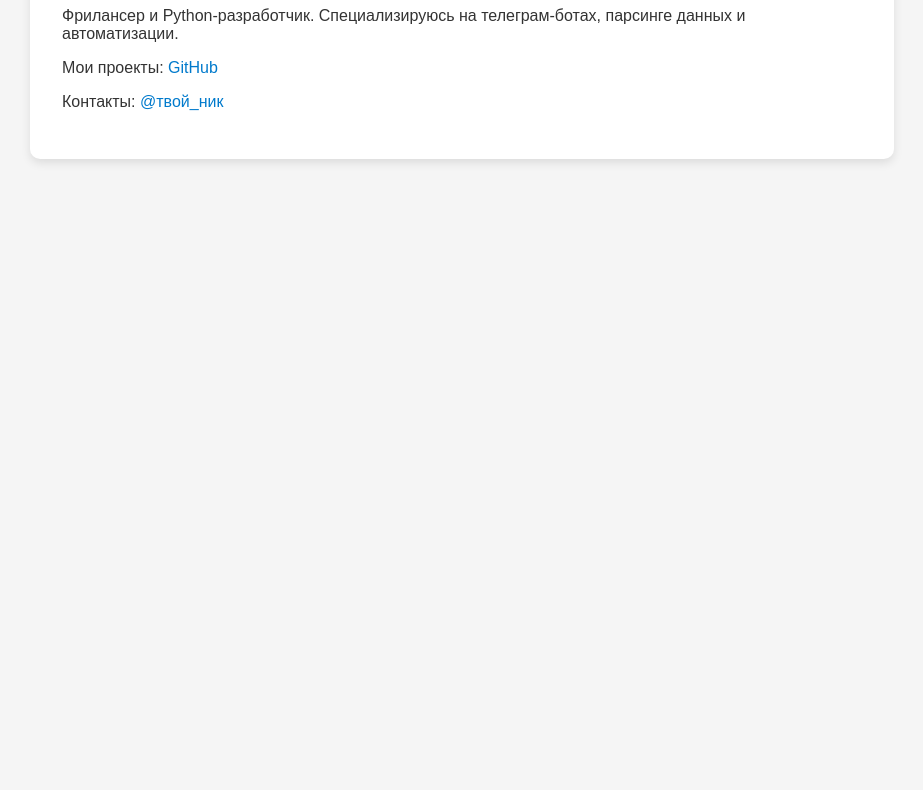
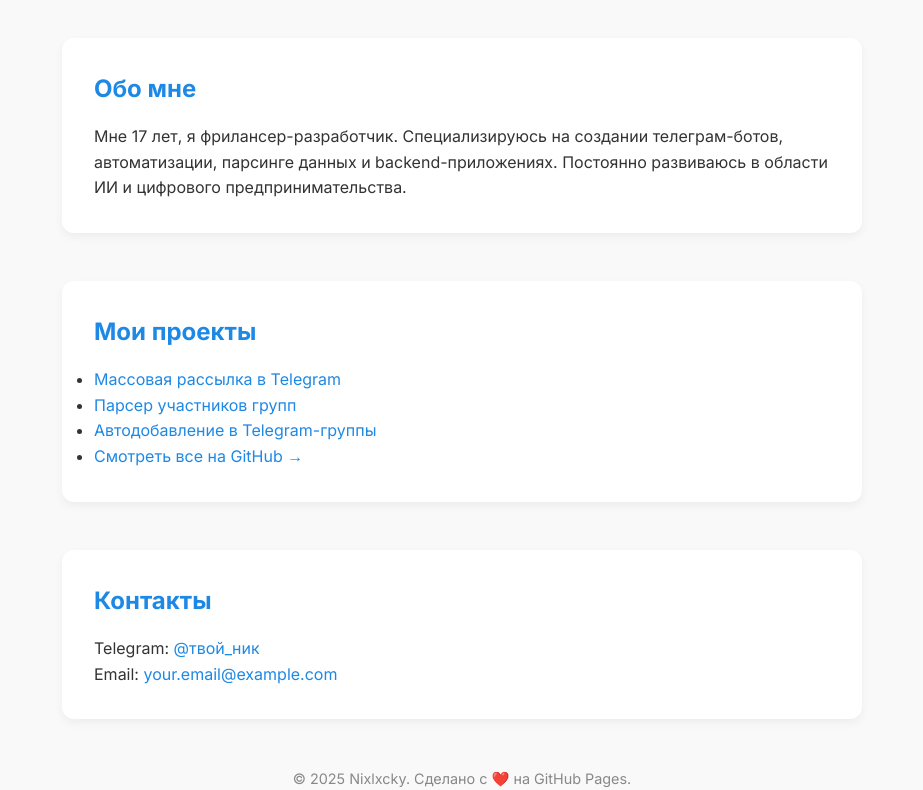
Before and after one commit to Nixlxcky/Nixlxcky.github.io, a plain HTML site: page index.html in a window 1280 px wide. Shown: the part 137-927 px from the top of the page, without its empty margins (178-1101 px from the left). Before the commit the page ends 800 px from the top, so only its background shows below. Drawn offline with Linux system fonts and the light colour scheme.

Commit message:
Update index.html

```diff
--- a/index.html
+++ b/index.html
@@ -1,40 +1,89 @@
 <!DOCTYPE html>
-<html lang="en">
+<html lang="ru">
 <head>
   <meta charset="UTF-8" />
   <meta name="viewport" content="width=device-width, initial-scale=1.0" />
-  <title>Nixlxcky | Developer Portfolio</title>
+  <title>Nixlxcky | Python Developer</title>
+  <link href="https://fonts.googleapis.com/css2?family=Inter:wght@400;700&display=swap" rel="stylesheet">
   <style>
+    * { box-sizing: border-box; margin: 0; padding: 0; }
     body {
-      font-family: Arial, sans-serif;
-      background: #f5f5f5;
-      margin: 0;
+      font-family: 'Inter', sans-serif;
+      background-color: #f9f9f9;
+      color: #333;
+      line-height: 1.6;
       padding: 2rem;
-      color: #333;
     }
-    .container {
+    header {
+      text-align: center;
+      margin-bottom: 3rem;
+    }
+    header h1 {
+      font-size: 2.5rem;
+      color: #1e88e5;
+    }
+    header p {
+      font-size: 1.2rem;
+    }
+    .section {
       max-width: 800px;
       margin: auto;
-      background: white;
+      margin-bottom: 3rem;
+      background: #fff;
       padding: 2rem;
-      border-radius: 10px;
-      box-shadow: 0 4px 10px rgba(0,0,0,0.1);
+      border-radius: 12px;
+      box-shadow: 0 4px 10px rgba(0,0,0,0.05);
     }
-    h1 {
-      color: #007acc;
+    .section h2 {
+      color: #1e88e5;
+      margin-bottom: 1rem;
     }
     a {
-      color: #007acc;
+      color: #1e88e5;
       text-decoration: none;
+    }
+    a:hover {
+      text-decoration: underline;
+    }
+    footer {
+      text-align: center;
+      font-size: 0.9rem;
+      color: #888;
+      margin-top: 3rem;
     }
   </style>
 </head>
 <body>
-  <div class="container">
+
+  <header>
     <h1>Привет, я Nixlxcky</h1>
-    <p>Фрилансер и Python-разработчик. Специализируюсь на телеграм-ботах, парсинге данных и автоматизации.</p>
-    <p>Мои проекты: <a href="https://github.com/Nixlxcky" target="_blank">GitHub</a></p>
-    <p>Контакты: <a href="https://t.me/твой_ник" target="_blank">@твой_ник</a></p>
+    <p>Python Developer | Telegram Bots | Web Scraping</p>
+  </header>
+
+  <div class="section">
+    <h2>Обо мне</h2>
+    <p>Мне 17 лет, я фрилансер-разработчик. Специализируюсь на создании телеграм-ботов, автоматизации, парсинге данных и backend-приложениях. Постоянно развиваюсь в области ИИ и цифрового предпринимательства.</p>
   </div>
+
+  <div class="section">
+    <h2>Мои проекты</h2>
+    <ul>
+      <li><a href="https://github.com/Nixlxcky/tg-mass-message-tool" target="_blank">Массовая рассылка в Telegram</a></li>
+      <li><a href="https://github.com/Nixlxcky/tg-scraper" target="_blank">Парсер участников групп</a></li>
+      <li><a href="https://github.com/Nixlxcky/auto-joiner" target="_blank">Автодобавление в Telegram-группы</a></li>
+      <li><a href="https://github.com/Nixlxcky" target="_blank">Смотреть все на GitHub →</a></li>
+    </ul>
+  </div>
+
+  <div class="section">
+    <h2>Контакты</h2>
+    <p>Telegram: <a href="https://t.me/твой_ник" target="_blank">@твой_ник</a></p>
+    <p>Email: <a href="mailto:your.email@example.com">your.email@example.com</a></p>
+  </div>
+
+  <footer>
+    &copy; 2025 Nixlxcky. Сделано с ❤️ на GitHub Pages.
+  </footer>
+
 </body>
 </html>
```
